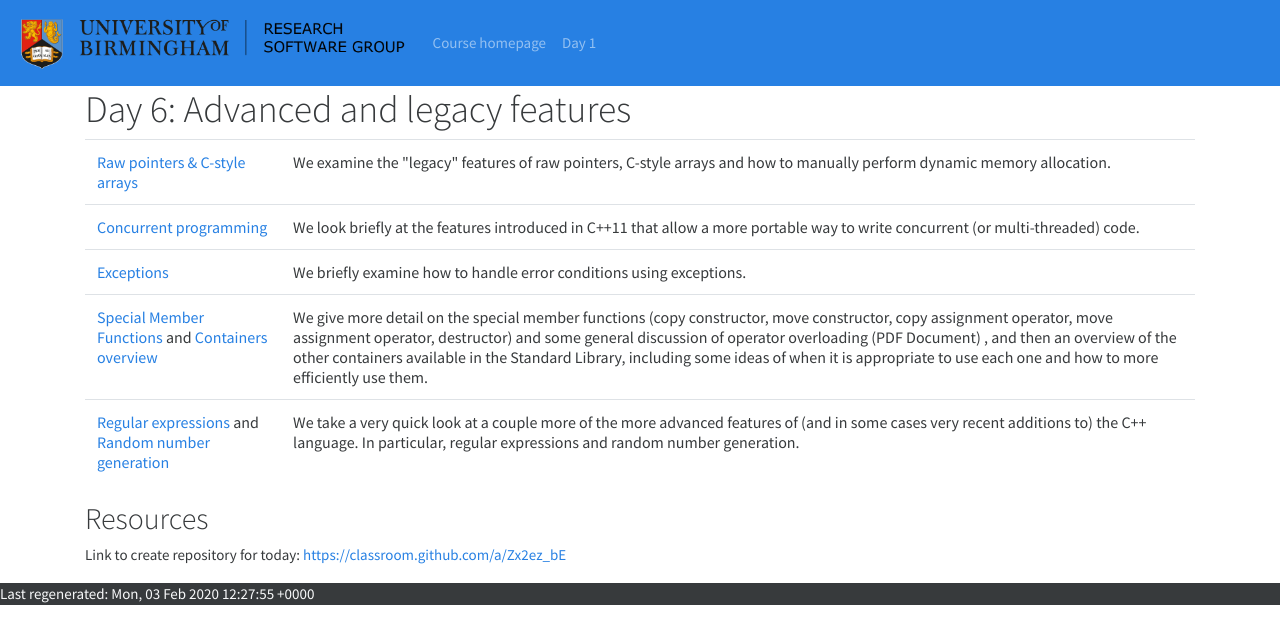
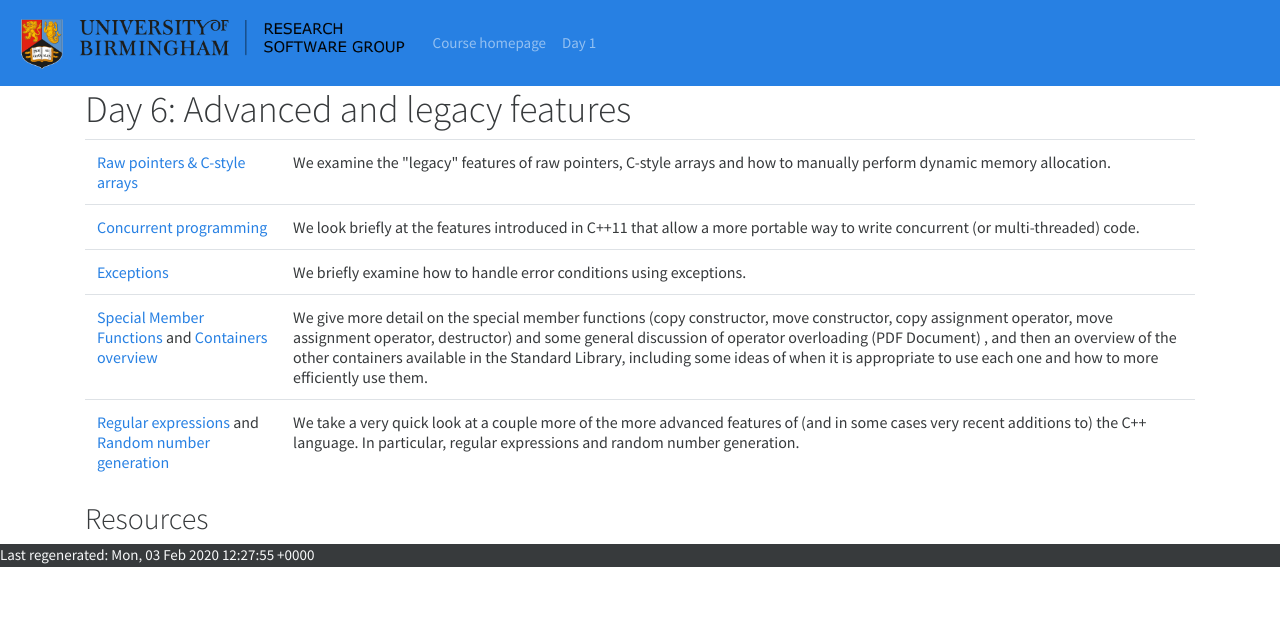
Before and after one commit to bear-rsg/C-materials, a Jekyll site: the page built from days/6.html, in a window 1280 px wide. Shown: the top 644 px of the page. Built offline with Jekyll 4.4.1, drawn with Linux system fonts in a browser that asks for light colours; nearby versions of some CDN libraries.

Commit message:
Commented GitHub classroom link (does not exist)

```diff
--- a/days/6.html
+++ b/days/6.html
@@ -49,4 +49,4 @@
 </table>
 
 <h2>Resources</h2>
-<p>Link to create repository for today: <a href="https://classroom.github.com/a/Zx2ez_bE" target="_blank" title="Github classroom">https://classroom.github.com/a/Zx2ez_bE</a></p>
+<!--<p>Link to create repository for today: <a href="https://classroom.github.com/a/Zx2ez_bE" target="_blank" title="Github classroom">https://classroom.github.com/a/Zx2ez_bE</a></p>-->
```
